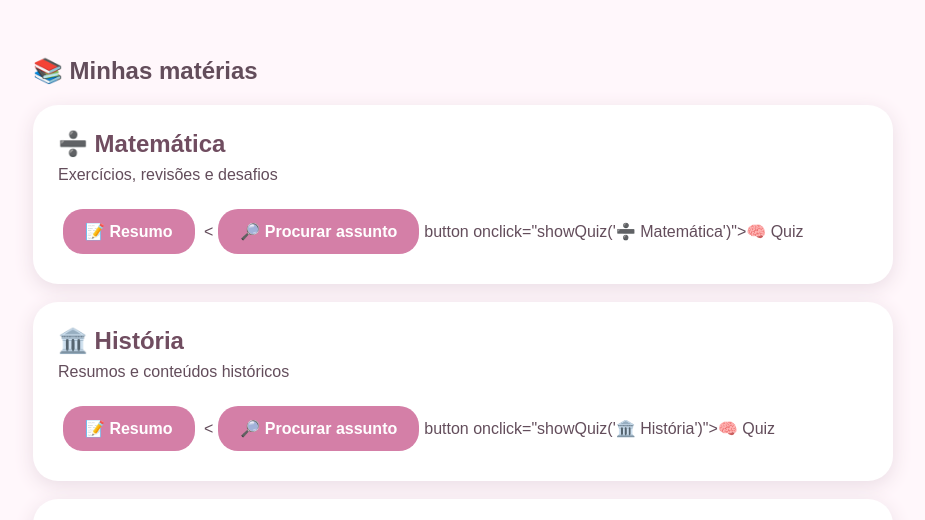
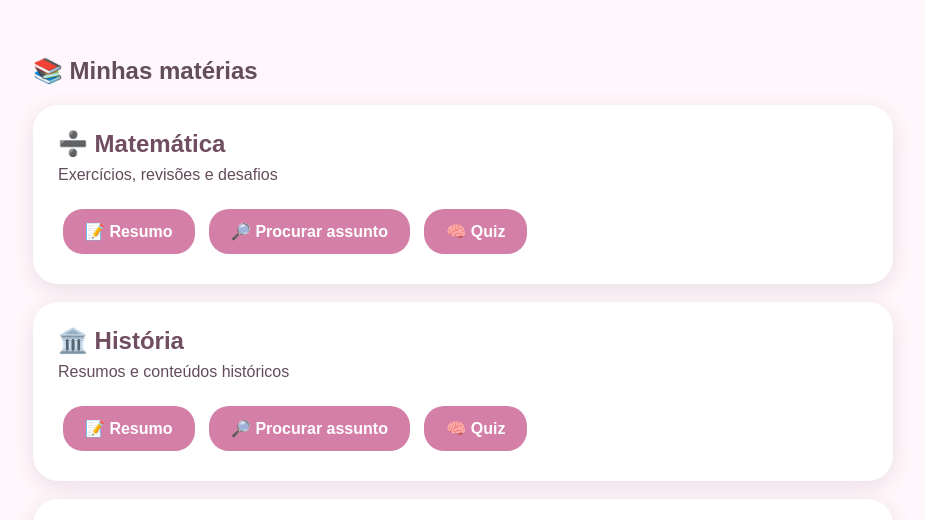
Before and after one commit to isadoranelizze3012-hue/sweet-study, a plain HTML site: page index.html in a window 1280 px wide. Shown: the part 229-749 px from the top of the page, without its empty margins (177-1102 px from the left). Drawn offline with Linux system fonts and the light colour scheme.

Commit message:
Update index.html

```diff
--- a/index.html
+++ b/index.html
@@ -274,16 +274,18 @@ for(const name in subjects){
   const s=subjects[name];
 
   const card=document.createElement("div");
-  card.className="subject";
+  card.className="subject"
 
-  card.innerHTML=`
-    <h2>${name}</h2>
-    <p>${s.description}</p>
-    <button onclick="showSummary('${name}')">📝 Resumo</button>
-    <<button onclick="searchTopic('${name}')">🔎 Procurar assunto</button>button onclick="showQuiz('${name}')">🧠 Quiz</button>
-  `;
+card.innerHTML=`
+<h2>${name}</h2>
+<p>${s.description}</p>
 
-  subjectsBox.appendChild(card);
+<button onclick="showSummary('${name}')">📝 Resumo</button>
+
+<button onclick="searchTopic('${name}')">🔎 Procurar assunto</button>
+
+<button onclick="showQuiz('${name}')">🧠 Quiz</button>
+`;  subjectsBox.appendChild(card);
 }
 
 function showSummary(name){
```
